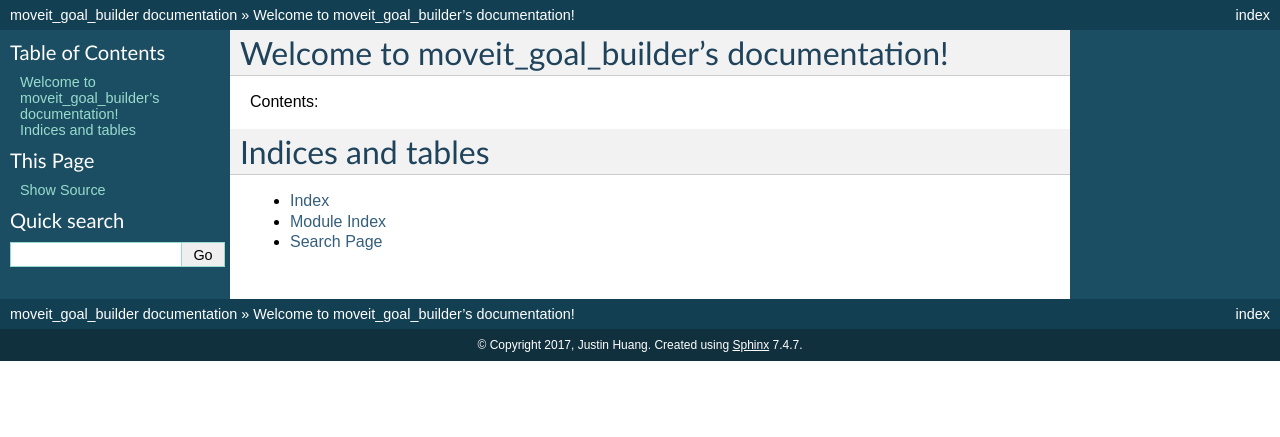
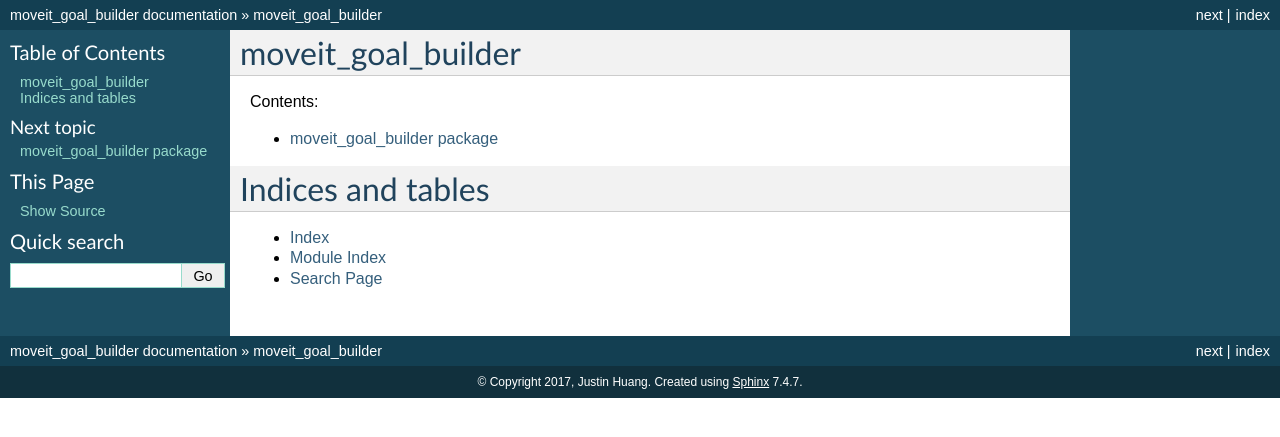
Before and after one commit to jstnhuang/moveit_goal_builder, a Sphinx documentation site: the page built from doc/index.rst, in a window 1280 px wide. Shown: the top 437 px of the page. Built offline with Sphinx 7.4.7, drawn with Linux system fonts in a browser that asks for light colours; the version number could not be read and is left out.

```diff
--- a/doc/index.rst
+++ b/doc/index.rst
@@ -1,15 +1,12 @@
-.. moveit_goal_builder documentation master file, created by
-   sphinx-quickstart on Mon Jul 24 18:58:29 2017.
-   You can adapt this file completely to your liking, but it should at least
-   contain the root `toctree` directive.
-
-Welcome to moveit_goal_builder's documentation!
-===============================================
+moveit_goal_builder
+===================
 
 Contents:
 
 .. toctree::
    :maxdepth: 2
+
+   moveit_goal_builder
 
 
 
--- /dev/null
+++ b/doc/modules.rst
@@ -0,0 +1,7 @@
+src
+===
+
+.. toctree::
+   :maxdepth: 4
+
+   moveit_goal_builder
--- /dev/null
+++ b/doc/moveit_goal_builder.rst
@@ -0,0 +1,7 @@
+moveit_goal_builder package
+===========================
+
+.. automodule:: moveit_goal_builder.moveit_goal_builder
+    :members:
+    :undoc-members:
+    :show-inheritance:
```
